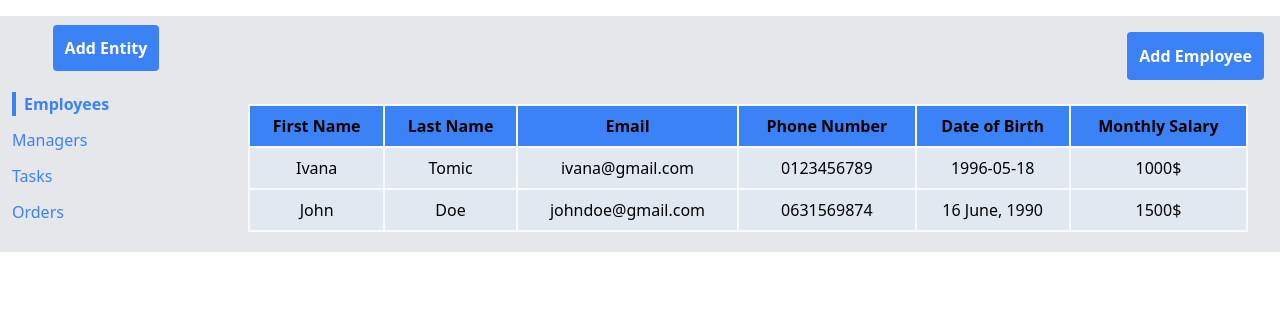
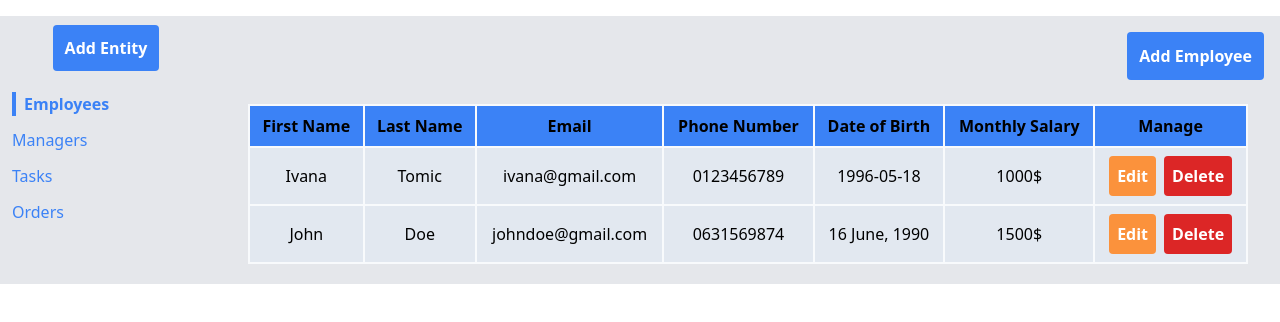
Before and after one commit to ivanatomic43/entity-app, a React (Create React App) app: page / in a window 1280 px wide. Shown: the top 322 px of the page. Built offline with nearby package versions, Linux system fonts and the light colour scheme; data requests are answered from the project's data file.

Commit message:
Delete employee

```diff
--- a/src/common/Table.js
+++ b/src/common/Table.js
@@ -1,6 +1,15 @@
 import { Fragment } from "react";
+import Button  from '../common/Button'
 
-function Table({data, config, keyFn}){
+function Table({data, config, keyFn, onDelete}){
+
+  const handleDeleteClick = (event) => {
+    console.log(event.target.id);
+    onDelete(event.target.id);
+  }
+  const handleEditClick = (event) => {
+    console.log("Editing..." + event.target.id);
+  }
 
     const renderedRows = data.map((rowData) => {
       const renderedCells = config.map((object) =>{
@@ -12,6 +21,10 @@ function Table({data, config, keyFn}){
       return(
         <tr className="border-b" key={keyFn(rowData)}>
           {renderedCells}
+          <td className="p-2 text-center border-2 border-slate-50 bg-slate-200" >
+            <Button id={keyFn(rowData)} onClick={handleEditClick} className=" p-2 rounded bg-orange-400 text-white font-bold">Edit</Button>
+            <Button id={keyFn(rowData)} onClick={handleDeleteClick} className="p-2 ml-2 rounded bg-red-600 text-white font-bold">Delete</Button>
+          </td>
         </tr>
       );
     });
@@ -29,6 +42,7 @@ function Table({data, config, keyFn}){
         <thead>
           <tr className="border-b-2">
             {renderedHeaders}
+            <th className="p-2 text-black border-2 border-slate-50 bg-blue-500">Manage</th>
           </tr>
         </thead>
         <tbody>
--- a/src/components/EmployeeList.js
+++ b/src/components/EmployeeList.js
@@ -1,10 +1,11 @@
-import { useFetchEmployeesQuery } from '../store/apis/employeesApi'
+import { useDeleteEmployeeMutation, useFetchEmployeesQuery } from '../store/apis/employeesApi'
 
 import Table from '../common/Table';
 
 function EmployeeList() {
 
   const { data, error } = useFetchEmployeesQuery();
+  const [ deleteEmployee, deleteEmployeeResults ] = useDeleteEmployeeMutation();
 
   let content;
   let tableConfig;
@@ -47,9 +48,13 @@ function EmployeeList() {
     }
   }
 
+  const handleDelete = (id) => {
+    deleteEmployee(id);
+  }
+
   return (
     <div>
-     {(data && tableConfig) && <Table data={data} config={tableConfig} keyFn={keyFn}  /> }
+     {(data && tableConfig) && <Table data={data} config={tableConfig} keyFn={keyFn} onDelete={handleDelete} /> }
      { error && content }
     </div>
   )
--- a/src/store/apis/employeesApi.js
+++ b/src/store/apis/employeesApi.js
@@ -31,10 +31,18 @@ const employeesApi = createApi({
             }
           }
         }
+      }),
+      deleteEmployee: builder.mutation({
+        query: (id) => {
+          return {
+            url: `/employees/${id}`,
+            method: "DELETE"
+          }
+        }
       })
     }
   }
 })
 
-export const { useFetchEmployeesQuery, useAddEmployeeMutation } = employeesApi;
+export const { useFetchEmployeesQuery, useAddEmployeeMutation, useDeleteEmployeeMutation } = employeesApi;
 export { employeesApi }
--- a/src/store/index.js
+++ b/src/store/index.js
@@ -11,4 +11,4 @@ export const store = configureStore({
  }
 })
 
-export { useFetchEmployeesQuery, useAddEmployeeMutation } from './apis/employeesApi';
+export { useFetchEmployeesQuery, useAddEmployeeMutation, useDeleteEmployeeMutation} from './apis/employeesApi';
```
